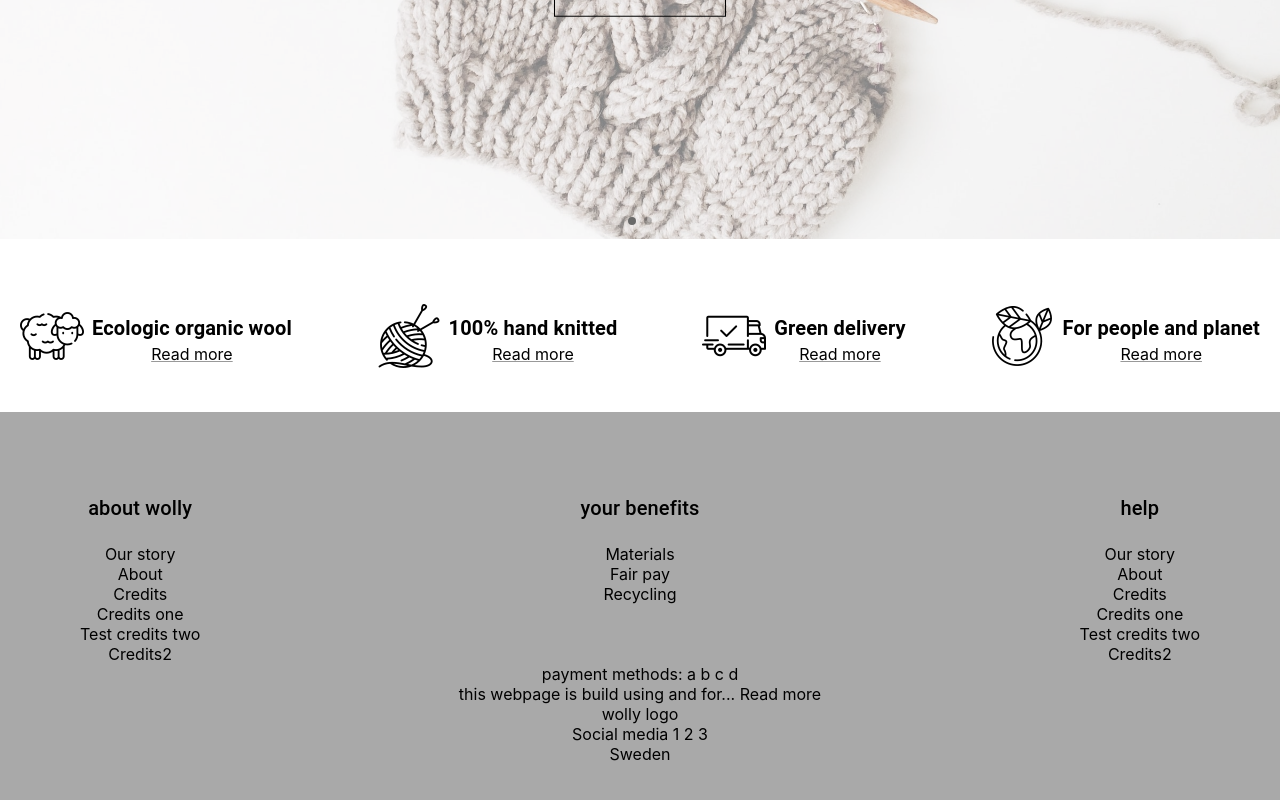
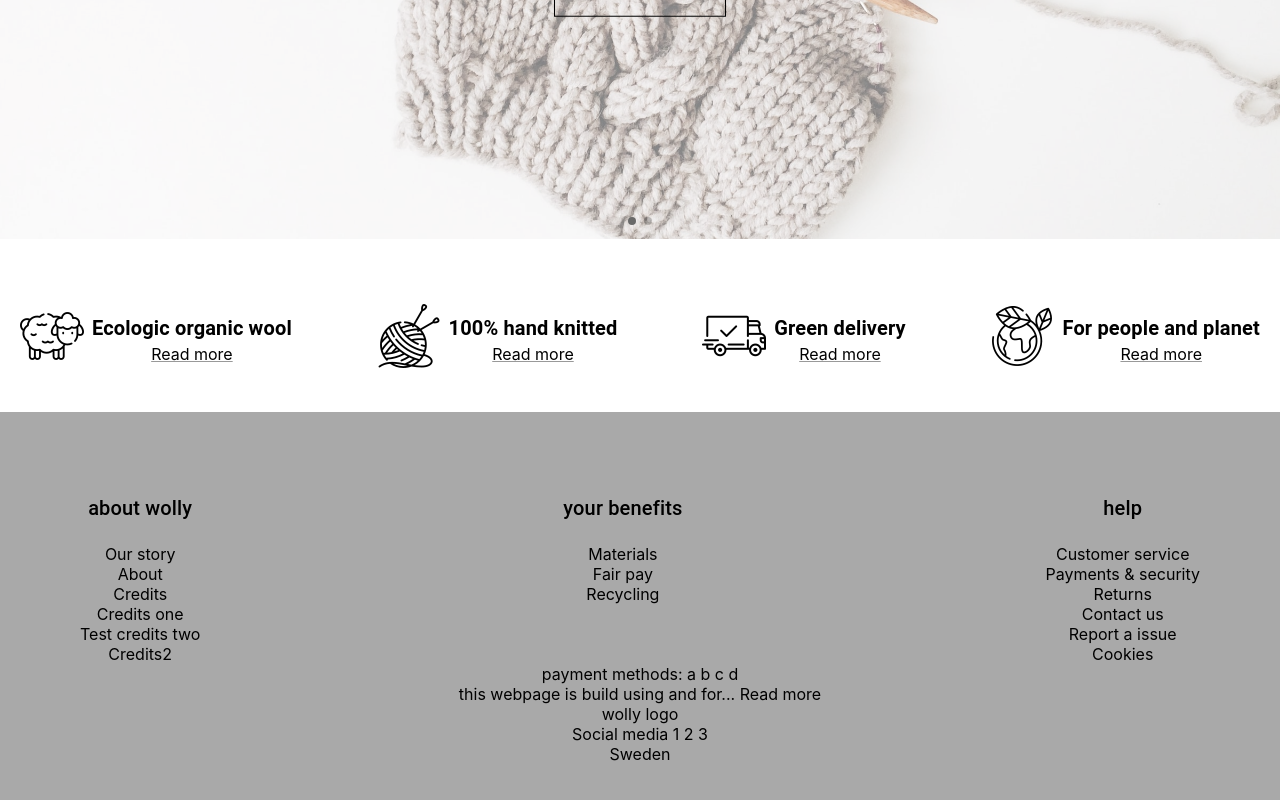
Before and after one commit to GoranAviani/react_web, a React (Create React App) app: page / in a window 1280 px wide. Shown: the part 481-1281 px from the top of the page. Built offline with nearby package versions, Linux system fonts and the light colour scheme.

Commit message:
footer improvements

```diff
--- a/src/components/Footer/Footer.js
+++ b/src/components/Footer/Footer.js
@@ -3,7 +3,7 @@ import Link from "@mui/material/Link";
 import './Footer.css'
 import Typography from "@mui/material/Typography";
 import Links from "./partials/Links";
-import {aboutCompanyFooterLinks, yourBenefitsFooterLinks} from "../../Route_urls";
+import {aboutCompanyFooterLinks, yourBenefitsFooterLinks, helpFooterLinks} from "../../Route_urls";
 
 const Footer = () => {
     return (
@@ -31,7 +31,7 @@ const Footer = () => {
                             help
                         </Typography>
                     </div>
-                    <Links linksArray={aboutCompanyFooterLinks}/>
+                    <Links linksArray={helpFooterLinks}/>
                 </div>
             </div>
             <div className='PaymentMethods'>
```
